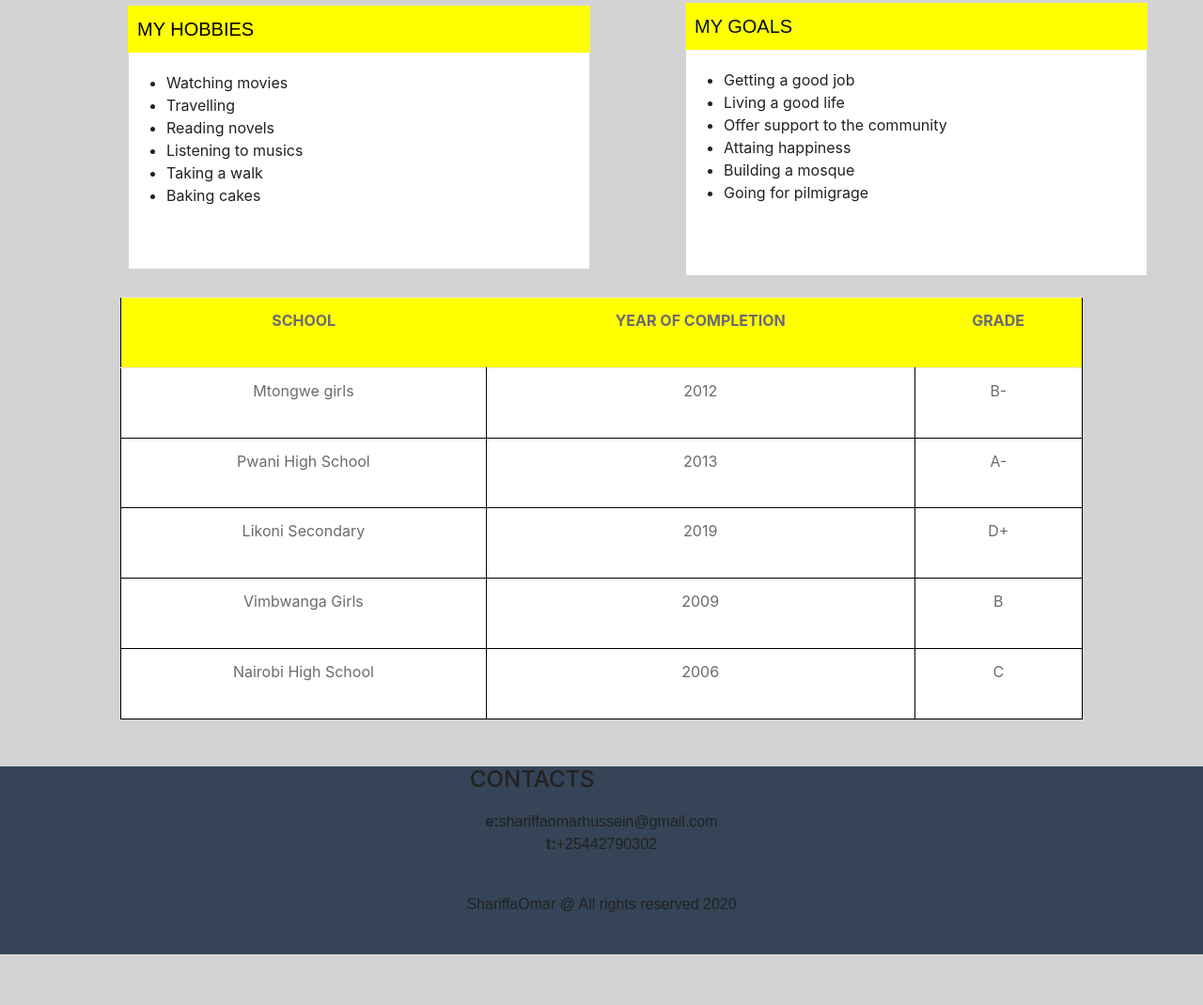
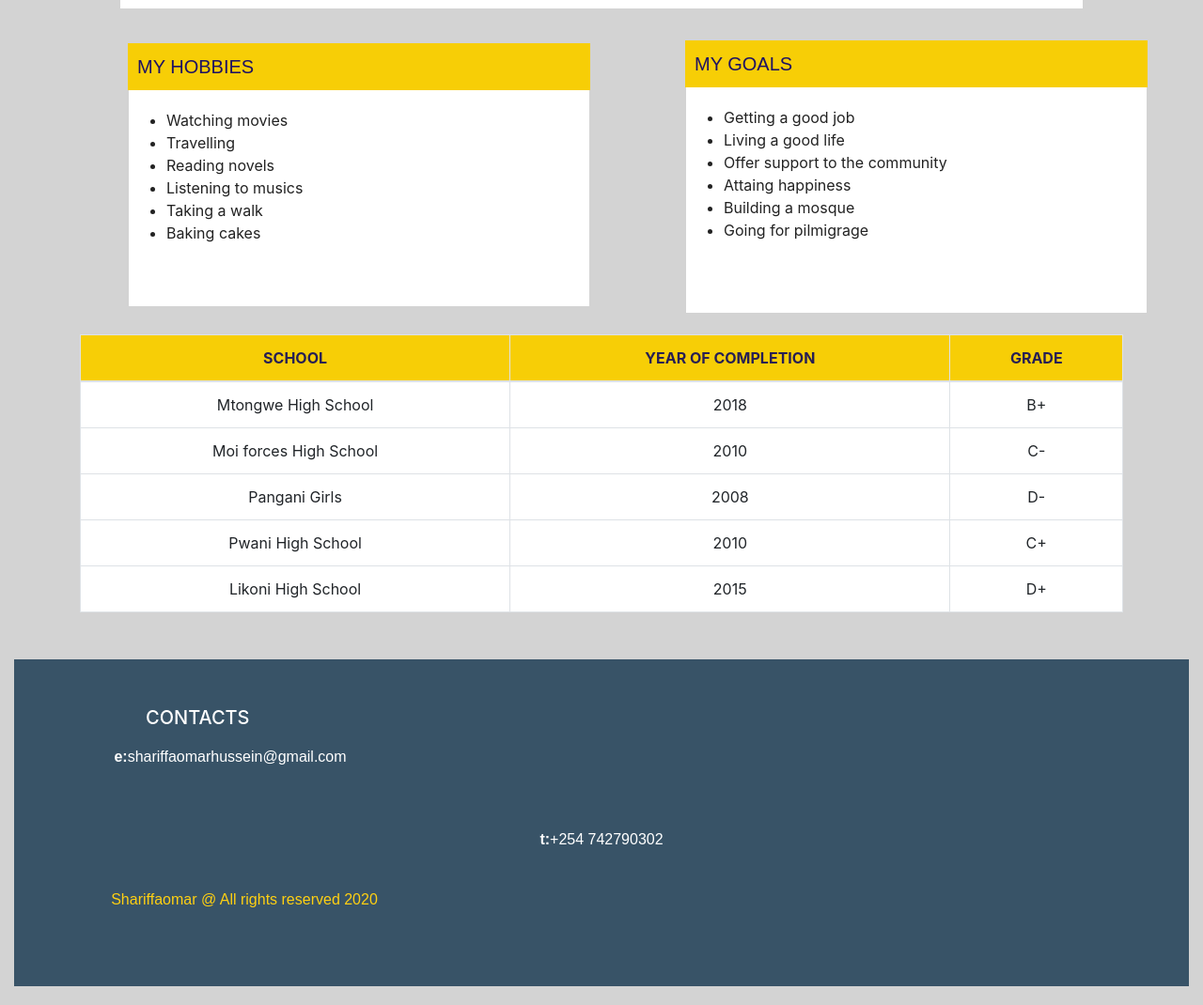
Before and after one commit to ShariffaOmar/bootstrapweb, a plain HTML site: page index.html in a window 1280 px wide. Shown: the part 829-1899 px from the top of the page at 94% size. Before the commit the page ends 1865 px from the top, so only its background shows below. Drawn offline with nearby package versions, Linux system fonts and the light colour scheme.

Commit message:
first commit

```diff
--- a/css/main.css
+++ b/css/main.css
@@ -11,7 +11,7 @@ body{
 width: 100%;
 margin: 0 auto;
 height: 100%;
-background-color:#182333;
+background-color:#2F4351;
 color:white;
 padding:0px;
 }
@@ -38,7 +38,7 @@ padding:0px;
 }
 .shar {
   text-align: center;
-  color:yellow;
+  color:#f7ce06;
   margin-top: 20px;
   font-size: 10px;
   letter-spacing: 8px;
@@ -47,7 +47,7 @@ padding:0px;
 }
 .co{
   min-height: 90px;
-background-color:#354457 ;
+background-color:#385367 ;
  padding-top: 10px;
 padding-bottom: 20px;
 font-size: 30px;
@@ -66,7 +66,7 @@ p{
 width: 80%;
 margin: 25px auto 0px;
 height: 80%;
-background-color:yellow;
+background-color:#f7ce06;
 color:white;
 padding-top:0px ;
 text-align:center;
@@ -87,8 +87,15 @@ text-align: center;
   text-align:left;
   color:#f5bf0c;
   font-family: sans-serif;
+  font-weight: bold;
 
 
+}
+.pir{
+  color:#271f54;
+  text-align: left;
+  font-weight: bolder;
+  font-size: 12;
 }
 .hobbies{
   justify-content:  center;
@@ -106,9 +113,9 @@ text-align: center;
 .p{
   margin-left: -1px;
   margin-right: -1px;
-  color:black;
+  color:#1e1263;
   font-size: 20px;
-  background-color: yellow;
+  background-color: #f7ce06;
   padding:  10px;
   margin-top: 0px;
   text-align: left;
@@ -130,13 +137,13 @@ text-align: center;
 .p1{
   margin-left: -1px;
   margin-right: -1px;
-  color:black;
+  color:#1e1263;
   font-size: 20px;
-  background-color: yellow;
+  background-color: #f7ce06;
   padding:  10px;
   margin-top: 0px;
   text-align: left;
-  color: #021026;
+
 
 }
 
@@ -153,14 +160,16 @@ th, td {
   text-align: center;
 }
 th{
-background-color: Yellow;
+background-color: #f7ce06;
 text-align: center;
 }
 td{
 background-color: white;
 }
-.table{
+.table table-bordered{
+padding-left: -20px;
 padding-top: 0px;
+/*padding-left: -20px;*/
 width: 1100px;
 min-height: 450px;
 background-color: #fff;
@@ -168,7 +177,24 @@ margin: 30px auto 0 auto;
 margin-top: -270px;
 color: #6B6B6B;
 }
-.footer {
+.table /*table-bordered*/ thead{
+  color:#271f54;
+}
+/*.footer {
+height: 200px;
+margin-top:50px;
+background-color: #354457;
+text-align: left;
+padding-top: -50px;
+padding-bottom: 100px;
+margin-bottom: 20px;
+}
+.foo{
+margin-top:30px;
+margin-left:-400px;
+padding-top:80px;
+}*/
+/*.footer {
 height: 200px;
 margin-top:50px;
 background-color: #354457;
@@ -182,8 +208,33 @@ margin-top:30px;
 margin-left:-400px;
 padding-top:80px;
 }
+.fao{
+  margin-top: -90px;
+  margin-left: -600px;
+}
 
 h4 {
   margin-left:500px;
   padding-left: -70px;
+}*/
+.footer {
+color:#fff;
+padding-bottom: 80px;
+margin-bottom: 20px;
+margin-top: 50px;
+background-color:#385367;
+padding:50px 0;
 }
+.footer h5{
+  padding-left: 140px;
+}
+.no{
+  padding-left:  10px;
+}
+.name{
+  color: #ffd012;
+  padding-right: 770px;
+}
+.new{
+  padding-right: 800px;
+}
--- a/index.html
+++ b/index.html
@@ -22,7 +22,8 @@
 </div>
   </section>
   <section class="conte">
-    <p class="pa">ABOUT ME</p>
+    <p class="pa"></p>
+      <p class = "pir">ABOUT ME</p>
        <div class="conn">
            <p class="shaz">
 
@@ -64,7 +65,47 @@
 </div>
 </section>
 </section>
-<table class="table" style="width:54%" >
+<div class="container">
+
+  <table class="table table-bordered">
+    <thead>
+
+        <th>SCHOOL</th>
+        <th>YEAR OF COMPLETION</th>
+        <th>GRADE</th>
+          </thead>
+    <tbody>
+      <tr>
+        <td>Mtongwe High School</td>
+        <td>2018</td>
+        <td>B+</td>
+      </tr>
+      <tr>
+        <td>Moi forces High School</td>
+        <td>2010</td>
+        <td>C-</td>
+      </tr>
+      <tr>
+        <td>Pangani Girls</td>
+        <td>2008</td>
+        <td>D-</td>
+      </tr>
+      <tr>
+        <td>Pwani High School</td>
+        <td>2010</td>
+        <td>C+</td>
+        <tr>
+        <td>Likoni High School</td>
+        <td>2015</td>
+        <td>D+</td>
+
+        </tr>
+
+      </tr>
+    </tbody>
+  </table>
+</div>
+<!-- <table class="table table-bordered" >
   <tr>
     <th>SCHOOL</th>
     <th>YEAR OF COMPLETION</th>
@@ -96,15 +137,18 @@
     <td>C</td>
   </tr>
 </table>
+</div> -->
+<div class="container-fluid text-left">
+  <div class="footer">
+<h5>CONTACTS</h5>
+<p class="new"> <strong>e:</strong>shariffaomarhussein@gmail.com
+  <p class="no.">
+<br><strong>t:</strong>+254 742790302</p>
+<P class="name">Shariffaomar @ All rights reserved 2020</p>
 </div>
-
-<div class="footer">
-<h4>CONTACTS</h4>
-<p class="new"> <strong>e:</strong>shariffaomarhussein@gmail.com
-<br><strong>t:</strong>+25442790302</p>
-<P class="me">ShariffaOmar @ All rights reserved 2020</p>
-</div>
+  </div>
 
 </section>
+
      </body>
     </html>
```
